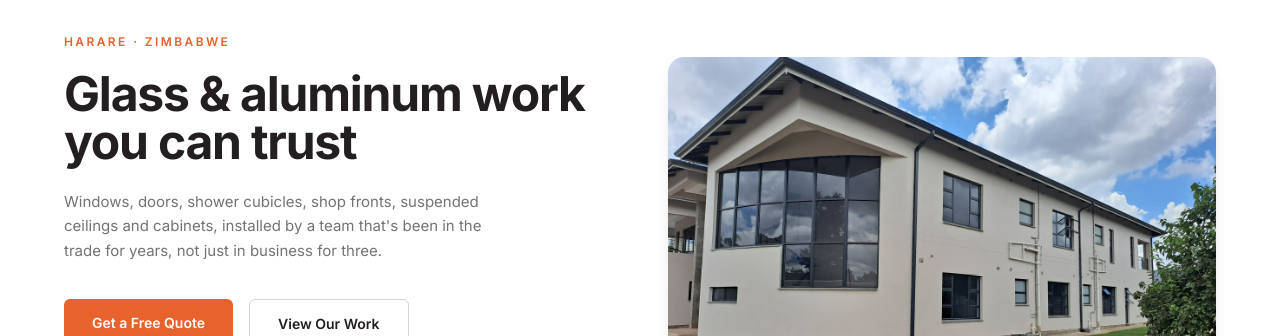
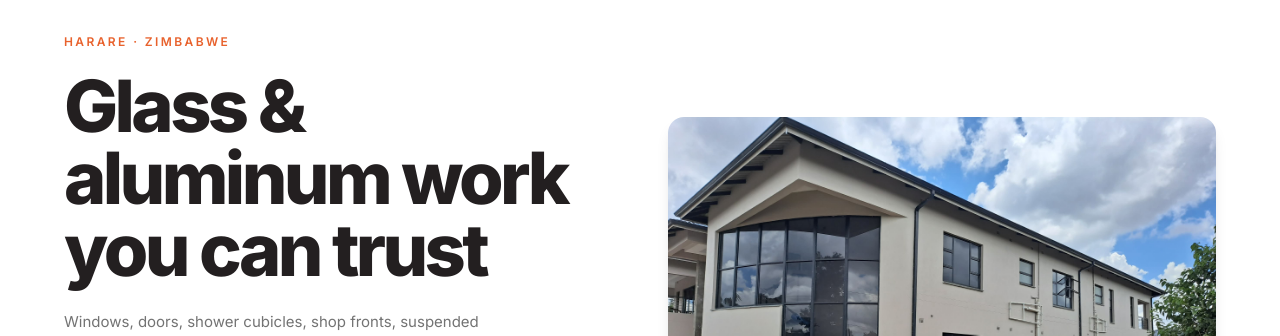
Before and after one commit to denzelchingodza/pbs-projects, a Next.js app in the folder frontend/: page / in a window 1280 px wide. Shown: the part 178-514 px from the top of the page. Built offline with nearby package versions, Linux system fonts and the light colour scheme; no server answers.

Commit message:
Bump hero heading to bolder, larger type

```diff
--- a/frontend/src/components/home/Hero.tsx
+++ b/frontend/src/components/home/Hero.tsx
@@ -30,7 +30,10 @@ export default function Hero() {
               Harare · Zimbabwe
             </p>
           </div>
-          <h1 className="text-4xl sm:text-5xl font-bold leading-[1.1] tracking-tight text-dark">
+          {/* Bigger, bolder type than before, real weight on the first
+              thing anyone reads, matching the confident large-type hero
+              treatment from the jdwglass.co.za reference. */}
+          <h1 className="text-5xl sm:text-6xl md:text-7xl font-extrabold leading-[1.05] tracking-tighter text-dark">
             <T k="hero.title" />
           </h1>
           <p className="mt-6 text-neutral-500 text-[15px] leading-relaxed max-w-md">
```
